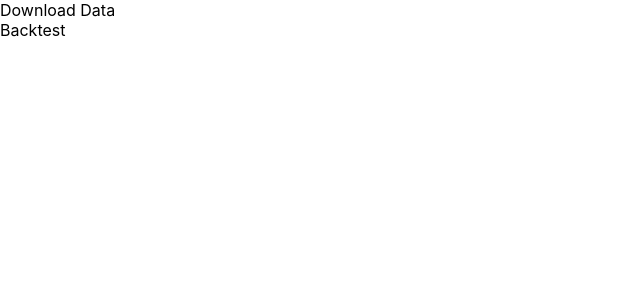
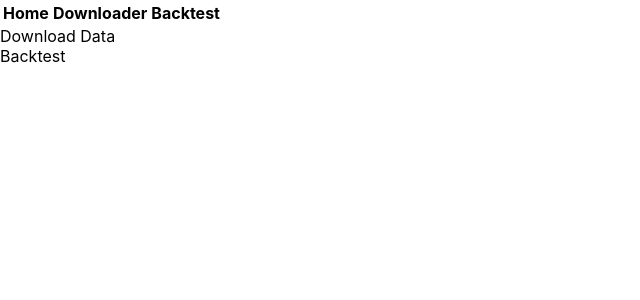
Before and after one commit to Hhanuska/crypto-trader, a Next.js app: page / in a window 1280 px wide. Shown: the top 300 px of the page, without its empty margins (0-640 px from the left). Built offline with nearby package versions, Linux system fonts and the light colour scheme.

Commit message:
Add navbar

```diff
--- /dev/null
+++ b/components/navbar.tsx
@@ -0,0 +1,23 @@
+import { NextPage } from "next";
+import Link from 'next/link';
+
+const NavBar: NextPage = () => {
+
+    return (
+        <table>
+            <tr>
+                <th>
+                    <Link href='/'>Home</Link>
+                </th>
+                <th>
+                    <Link href='/downloader'>Downloader</Link>
+                </th>
+                <th>
+                    <Link href='/backtest'>Backtest</Link>
+                </th>
+            </tr>
+        </table>
+    )
+}
+
+export default NavBar;
--- a/pages/backtest.tsx
+++ b/pages/backtest.tsx
@@ -1,5 +1,7 @@
 import type { GetServerSideProps, GetServerSidePropsContext, InferGetServerSidePropsType, NextPage } from 'next';
 import { BaseSyntheticEvent } from 'react';
+import NavBar from '../components/navbar';
+
 import Database from '../app/database/Database';
 import Table from '../app/database/Table';
 
@@ -31,6 +33,7 @@ const dropTable = async (event: BaseSyntheticEvent) => {
 
 const BacktestPage: NextPage = ({ tables }: InferGetServerSidePropsType<typeof getServerSideProps>) => (
     <div>
+        <NavBar />
         <table>
             <tr>
                 <th>Symbol</th>
--- a/pages/downloader.tsx
+++ b/pages/downloader.tsx
@@ -1,5 +1,7 @@
 import type { GetStaticProps, GetStaticPropsContext, InferGetStaticPropsType, NextPage } from 'next';
 import { BaseSyntheticEvent, useState } from 'react';
+import NavBar from '../components/navbar';
+
 import { timeout } from '../app/resources/utils';
 import EResolution from '../app/resources/EResolution';
 
@@ -57,6 +59,7 @@ const DownloadPage: NextPage = ({ resolutions }: InferGetStaticPropsType<typeof
 
     return (
         <div>
+            <NavBar />
             <form onSubmit={onSubmit}>
                 <label htmlFor="symbol">Symbol</label>
                 <input type="text" id="symbol" defaultValue="BTCUSDT" required />
--- a/pages/index.tsx
+++ b/pages/index.tsx
@@ -1,9 +1,11 @@
 import type { NextPage } from 'next';
+import Link from 'next/link';
 
-import Link from 'next/link';
+import NavBar from '../components/navbar';
 
 const Home: NextPage = () => (
 	<div>
+		<NavBar />
 		<Link href='/downloader'>
 			<a>Download Data</a>
 		</Link>
```
